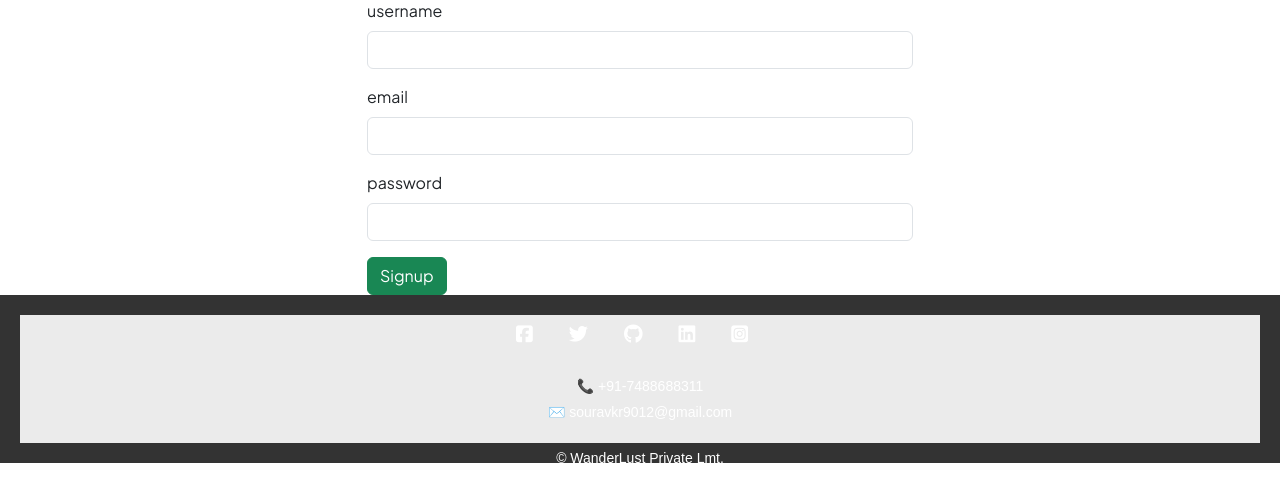
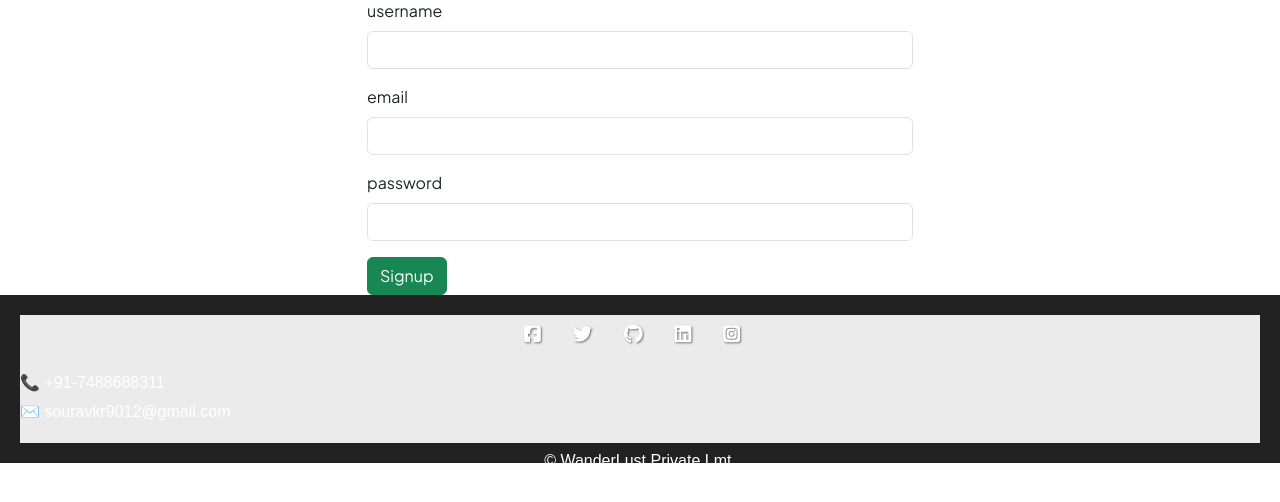
Before and after one commit to Priyanshu9595/Wanderlust, a Node server app: page /signup in a window 1280 px wide. Shown: the part 153-655 px from the top of the page. Run offline with Node 20, Linux system fonts and the light colour scheme; some libraries are stand-ins or nearby versions.

Commit message:
your message

```diff
--- a/public/css/style.css
+++ b/public/css/style.css
@@ -168,69 +168,53 @@ body {
   }
 
   footer {
-    background-color: #333;
-    color: #fff;
+    background-color: #222; /* Dark background for contrast */
+    color: #fff; /* White text for better visibility */
     padding: 20px;
+    font-family: Arial, sans-serif;
     text-align: center;
-    font-family: Arial, sans-serif;
 }
 
 .f-info {
     display: flex;
     flex-direction: column;
     align-items: center;
-    justify-content: center;
-}
-
-.f-info-socials {
-    margin-bottom: 10px;
+    gap: 15px;
 }
 
 .f-info-socials a {
     color: #fff;
-    margin: 0 10px;
+    margin: 0 8px;
     font-size: 24px;
-    transition: color 0.3s;
+    transition: color 0.2s;
 }
 
 .f-info-socials a:hover {
+    color: #f39c12; /* Highlight on hover */
+}
+
+.f-info-contact p,
+.f-info-brand,
+.f-info-links a {
+    margin: 5px 0;
+    font-size: 16px; /* Slightly larger text for better readability */
+}
+
+.f-info-contact a,
+.f-info-links a {
+    color: #fff;
+    text-decoration: none;
+    transition: color 0.2s;
+}
+
+.f-info-contact a:hover,
+.f-info-links a:hover {
     color: #f39c12;
 }
 
-.f-info-contact {
-    margin: 10px 0;
-    font-size: 14px;
-}
-
-.f-info-contact p {
-    margin: 5px 0;
-}
-
-.f-info-contact a {
-    color: #fff;
-    text-decoration: none;
-    transition: color 0.3s;
-}
-
-.f-info-contact a:hover {
-    color: #f39c12;
-}
-
-.f-info-brand {
-    margin: 10px 0;
-    font-size: 14px;
-}
-
-.f-info-links a {
-    color: #fff;
-    margin: 0 10px;
-    font-size: 14px;
-    text-decoration: none;
-    transition: color 0.3s;
-}
-
-.f-info-links a:hover {
-    color: #f39c12;
+/* Adding subtle shadow for icons to make them pop */
+.f-info-socials a i {
+    text-shadow: 1px 1px 2px rgba(0, 0, 0, 0.5);
 }
 
 /* Responsive Design */
@@ -238,14 +222,23 @@ body {
     .f-info {
         flex-direction: row;
         justify-content: space-between;
+        text-align: left;
     }
 
-    .f-info-socials, .f-info-contact, .f-info-brand, .f-info-links {
+    .f-info-socials {
         order: 1;
     }
 
     .f-info-contact {
-        margin-left: auto;
-        margin-right: auto;
+        order: 2;
+        text-align: left;
+    }
+
+    .f-info-brand {
+        order: 3;
+    }
+
+    .f-info-links {
+        order: 4;
     }
 }
```
